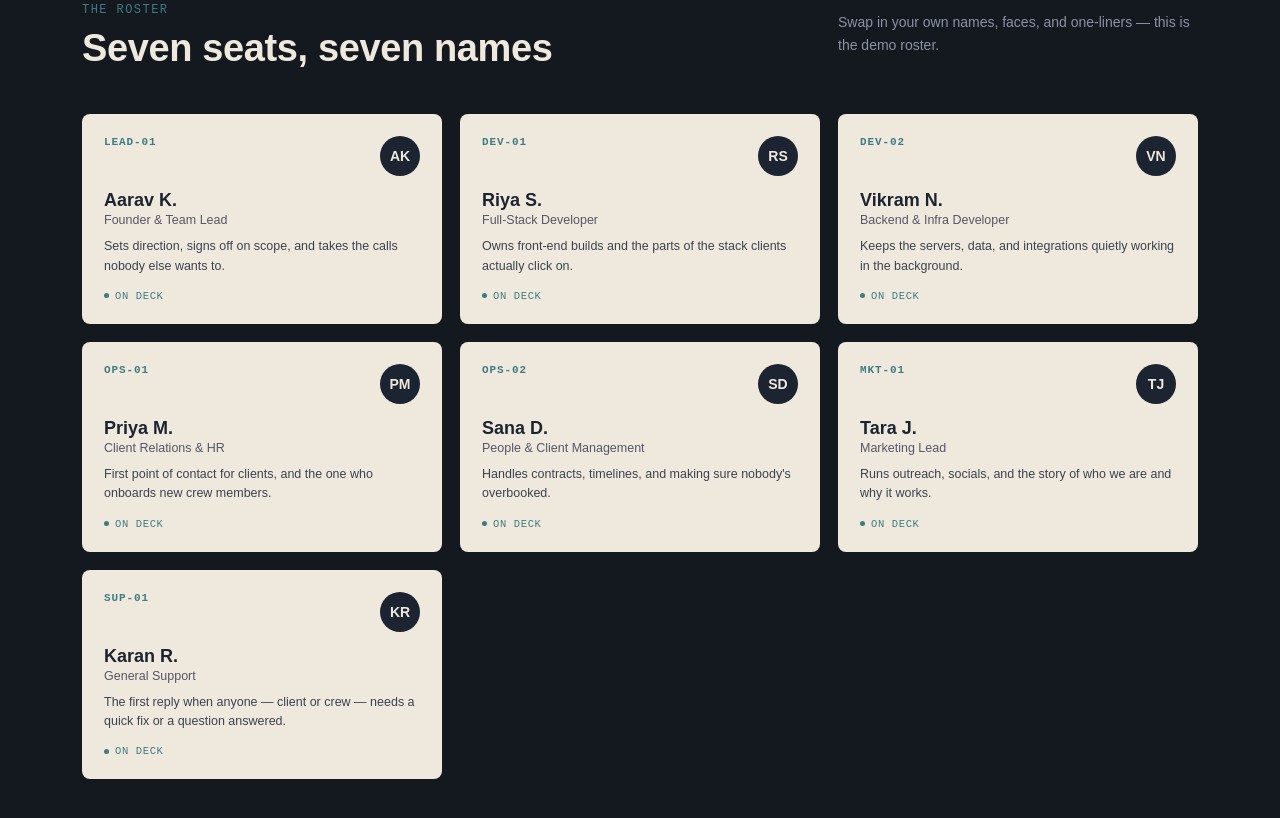
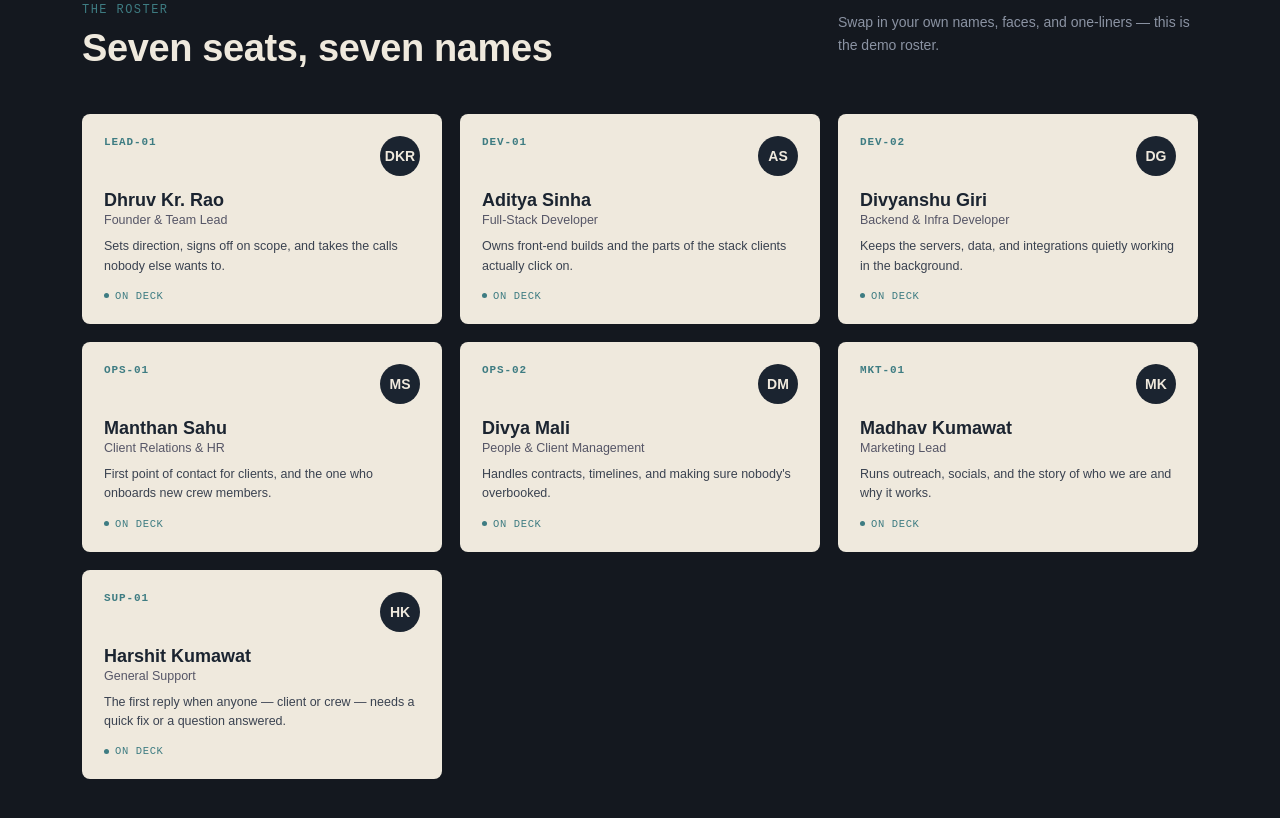
Before and after one commit to Divyanshu-giri04/TLD, a plain HTML site: page launch-desk-portfolio.html in a window 1280 px wide. Shown: the part 2058-2876 px from the top of the page. Drawn offline with Linux system fonts and the light colour scheme; a web font is replaced by a local one.

Commit message:
update the crew info
change the names of crew

Co-Authored-By: Divyanshu giri  <276032073+Divyanshu-giri04@users.noreply.github.com>

```diff
--- a/launch-desk-portfolio.html
+++ b/launch-desk-portfolio.html
@@ -335,9 +335,9 @@
     <div class="crew-grid">
 
       <div class="crew-card">
-        <div class="crew-top"><span class="crew-code">LEAD-01</span><span class="crew-avatar">AK</span></div>
+        <div class="crew-top"><span class="crew-code">LEAD-01</span><span class="crew-avatar">DKR</span></div>
         <div>
-          <div class="crew-name">Aarav K.</div>
+          <div class="crew-name">Dhruv Kr. Rao</div>
           <div class="crew-role">Founder &amp; Team Lead</div>
           <div class="crew-line">Sets direction, signs off on scope, and takes the calls nobody else wants to.</div>
         </div>
@@ -345,9 +345,10 @@
       </div>
 
       <div class="crew-card">
-        <div class="crew-top"><span class="crew-code">DEV-01</span><span class="crew-avatar">RS</span></div>
+        <div class="crew-top"><span class="crew-code">DEV-01</span><span class="crew-avatar">AS</span></div>
         <div>
-          <div class="crew-name">Riya S.</div>
+          <div class="crew-name">Aditya Sinha
+          </div>
           <div class="crew-role">Full-Stack Developer</div>
           <div class="crew-line">Owns front-end builds and the parts of the stack clients actually click on.</div>
         </div>
@@ -355,9 +356,9 @@
       </div>
 
       <div class="crew-card">
-        <div class="crew-top"><span class="crew-code">DEV-02</span><span class="crew-avatar">VN</span></div>
+        <div class="crew-top"><span class="crew-code">DEV-02</span><span class="crew-avatar">DG</span></div>
         <div>
-          <div class="crew-name">Vikram N.</div>
+          <div class="crew-name">Divyanshu Giri</div>
           <div class="crew-role">Backend &amp; Infra Developer</div>
           <div class="crew-line">Keeps the servers, data, and integrations quietly working in the background.</div>
         </div>
@@ -365,9 +366,9 @@
       </div>
 
       <div class="crew-card">
-        <div class="crew-top"><span class="crew-code">OPS-01</span><span class="crew-avatar">PM</span></div>
+        <div class="crew-top"><span class="crew-code">OPS-01</span><span class="crew-avatar">MS</span></div>
         <div>
-          <div class="crew-name">Priya M.</div>
+          <div class="crew-name">Manthan Sahu</div>
           <div class="crew-role">Client Relations &amp; HR</div>
           <div class="crew-line">First point of contact for clients, and the one who onboards new crew members.</div>
         </div>
@@ -375,9 +376,9 @@
       </div>
 
       <div class="crew-card">
-        <div class="crew-top"><span class="crew-code">OPS-02</span><span class="crew-avatar">SD</span></div>
+        <div class="crew-top"><span class="crew-code">OPS-02</span><span class="crew-avatar">DM</span></div>
         <div>
-          <div class="crew-name">Sana D.</div>
+          <div class="crew-name">Divya Mali</div>
           <div class="crew-role">People &amp; Client Management</div>
           <div class="crew-line">Handles contracts, timelines, and making sure nobody's overbooked.</div>
         </div>
@@ -385,9 +386,9 @@
       </div>
 
       <div class="crew-card">
-        <div class="crew-top"><span class="crew-code">MKT-01</span><span class="crew-avatar">TJ</span></div>
+        <div class="crew-top"><span class="crew-code">MKT-01</span><span class="crew-avatar">MK</span></div>
         <div>
-          <div class="crew-name">Tara J.</div>
+          <div class="crew-name">Madhav Kumawat</div>
           <div class="crew-role">Marketing Lead</div>
           <div class="crew-line">Runs outreach, socials, and the story of who we are and why it works.</div>
         </div>
@@ -395,9 +396,9 @@
       </div>
 
       <div class="crew-card">
-        <div class="crew-top"><span class="crew-code">SUP-01</span><span class="crew-avatar">KR</span></div>
+        <div class="crew-top"><span class="crew-code">SUP-01</span><span class="crew-avatar">HK</span></div>
         <div>
-          <div class="crew-name">Karan R.</div>
+          <div class="crew-name">Harshit Kumawat</div>
           <div class="crew-role">General Support</div>
           <div class="crew-line">The first reply when anyone — client or crew — needs a quick fix or a question answered.</div>
         </div>
```
